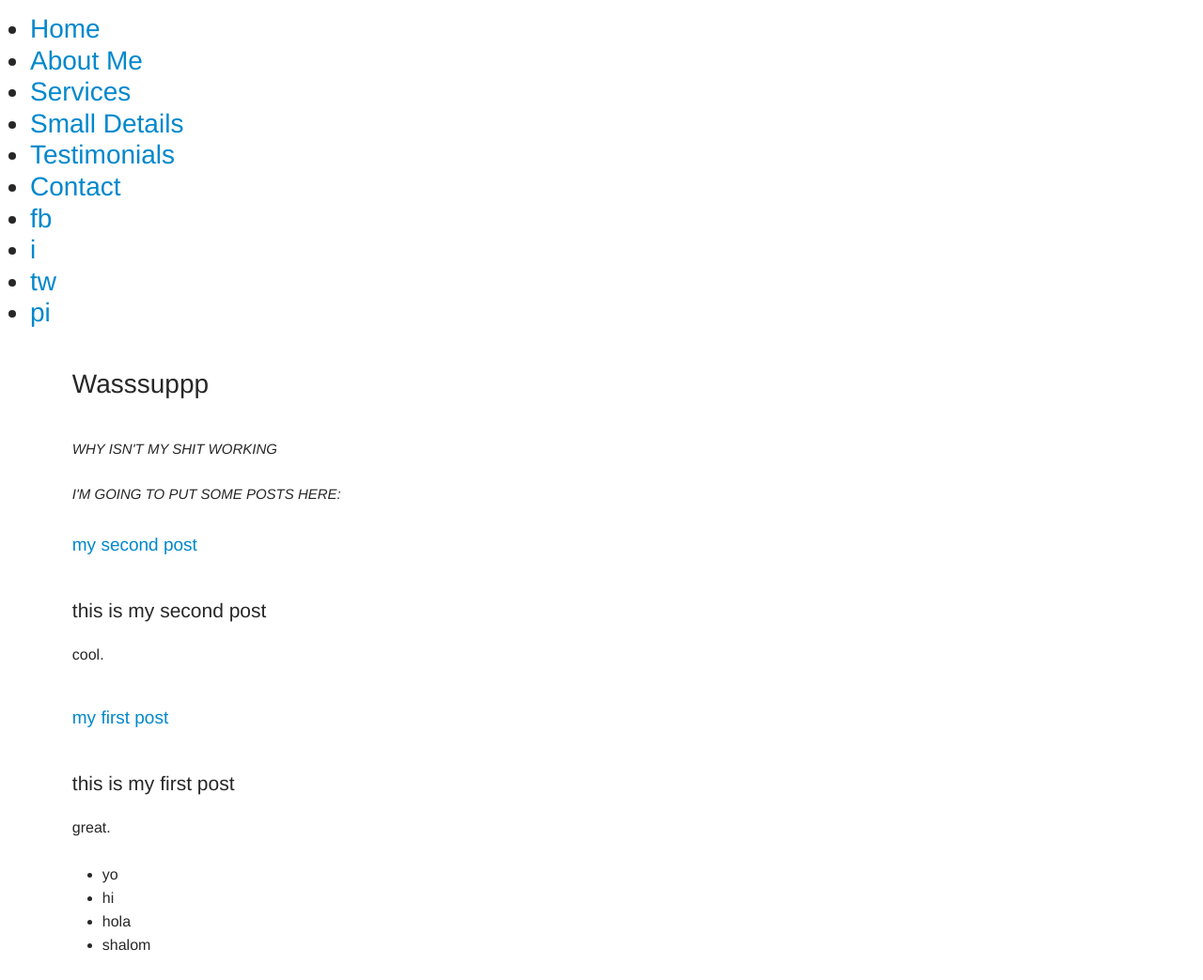
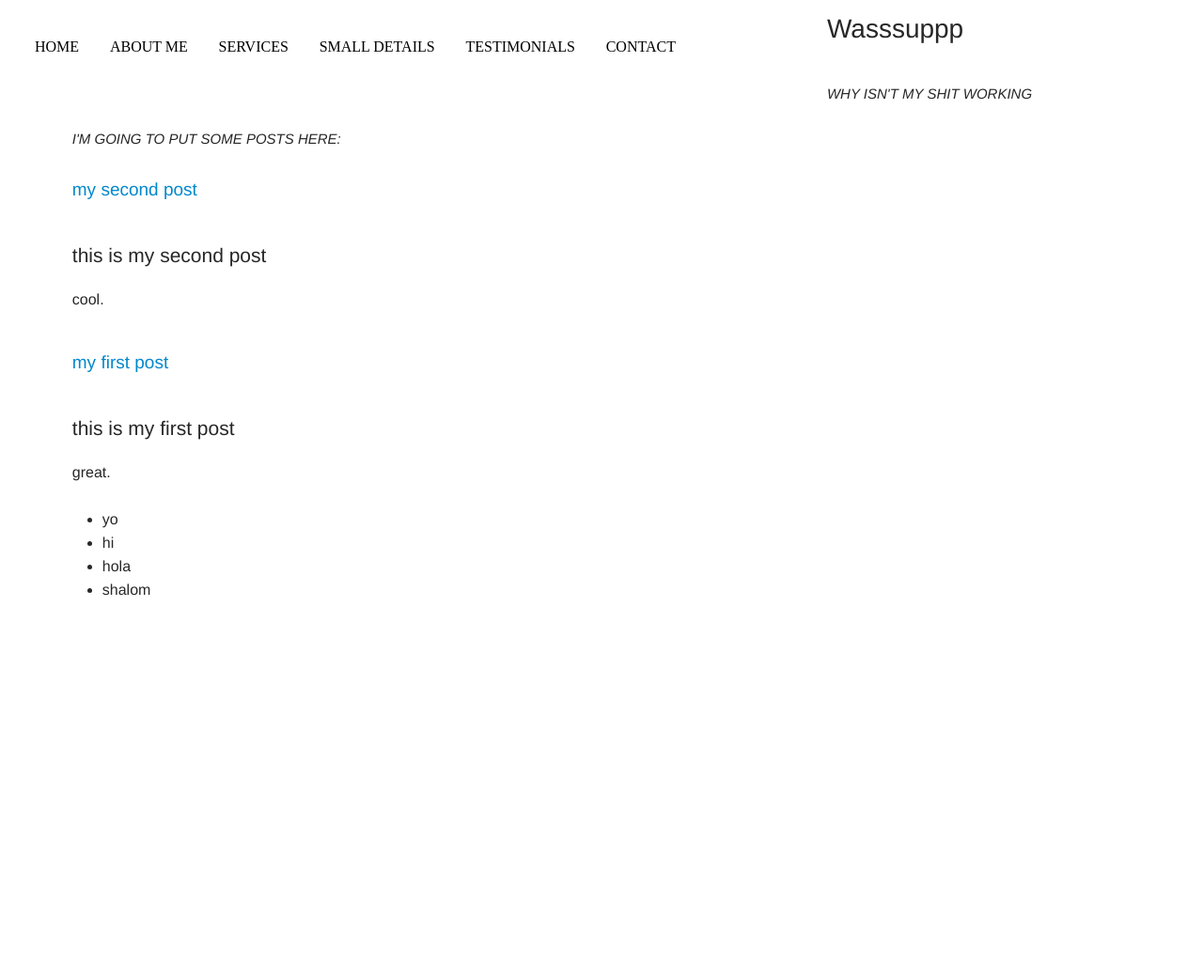
Before and after one commit to marleexoxo/homework1, a Jekyll site: the page built from index.html, in a window 1280 px wide. Shown: the whole page at 94% size. Built offline with Jekyll 4.4.1, drawn with Linux system fonts in a browser that asks for light colours; Markdown is read by kramdown in place of the engine named in the settings; the list of posts is cut into pages by our own code; after the commit the page ends 900 px from its top, so only the background shows below that.

Commit message:
More updates for nave

```diff
--- a/_includes/nav.html
+++ b/_includes/nav.html
@@ -1,23 +1,31 @@
 <section>
 <article class="navigation">
-	<nav class="nav-wrap">
+	<nav>
 
 
 <ul>
-		<h1>
+
 			<li><a href="{{ site.baseurl }}/"> Home</a></li>
+				<li class="circle"><a href="#"></a></li>
 			<li><a href="{{ site.baseurl }}/pagetwo/"> About Me</a></li>
+					<li class="circle"><a href="#"></a></li>
 			<li><a href="{{ site.baseurl }}/pagethree/">Services</a></li>
+					<li class="circle"><a href="#"></a></li>
+
 			<li><a href="#">Small Details</a></li>
+					<li class="circle"><a href="#"></a></li>
+
 			<li><a href="#">Testimonials</a></li>
+					<li class="circle"><a href="#"></a></li>
 			<li><a href="#">Contact</a></li>
-				<li class="facebook"><a href="#">fb</a></li>
-				<li class="instagram"><a href="#">i</a></li>
-				<li class="twitter"><a href="#">tw</a></li>
-				<li class="pinterest"><a href="#">pi</a></li>
+					<li class="circle"><a href="#"></a></li>
+
+				<li class="facebook"><a href="#"></a></li>
+				<li class="instagram"><a href="#"></a></li>
+				<li class="twitter"><a href="#"></a></li>
+				<li class="pinterest"><a href="#"></a></li>
 
 
-	</h1>
 </ul>
 
 </nav>
--- a/css/kraken.css
+++ b/css/kraken.css
@@ -313,6 +313,78 @@ body {
 p {
   margin-bottom: 1.5625em;
 }
+
+
+
+
+header {
+height:100px;
+
+width:100%;
+
+z-index: 1;
+
+      }
+
+
+nav {
+
+float:left;
+margin: 0 auto;
+
+    }
+nav ul {
+float:left;
+line-height:100px;
+
+    }
+nav ul li {
+ display:inline-block;
+padding:0px 5px;
+
+         }
+
+nav ul li a{
+ font-family: 'PT Serif', serif;
+font-size:16px;
+ color:#000;
+text-decoration: none;
+text-transform:uppercase;
+
+ }
+ nav ul li a:hover {
+ color:#f2a6B2;;
+     }
+
+ nav ul li a:before{
+ font-family:FontAwesome;
+color:#ec008c;
+
+
+     }
+
+nav ul li.facebook a:before {
+    content: "\f082";
+    padding-left:30px;
+}
+  nav ul li.instagram a:before {
+    content: "\f16d";
+}
+ nav ul li.twitter a:before {
+    content: "\f081";
+}
+  nav ul li.pinterest a:before{
+    content: "\f0d3";
+}
+
+  nav ul li.circle a:before{
+    content: "\f111";
+    font-size:5px;
+     color:#ec008c;
+}
+
+
+
 
 @media (min-width: 40em) {
   body {
--- /dev/null
+++ b/fonts/generator_config.txt
@@ -0,0 +1,5 @@
+# Font Squirrel Font-face Generator Configuration File
+# Upload this file to the generator to recreate the settings
+# you used to create these fonts.
+
+{"mode":"optimal","formats":["ttf","woff","eotz"],"tt_instructor":"default","fix_vertical_metrics":"Y","fix_gasp":"xy","add_spaces":"Y","add_hyphens":"Y","fallback":"none","fallback_custom":"100","options_subset":"basic","subset_custom":"","subset_custom_range":"","css_stylesheet":"stylesheet.css","filename_suffix":"-webfont","emsquare":"2048","spacing_adjustment":"0"}
```
Also changed, not shown: _includes/header.html (line endings or trailing spaces), fonts/FontAwesome.otf (added), fonts/fontawesome-webfont.ttf (added), fonts/fontawesome-webfont.woff (added), 2 other files.
